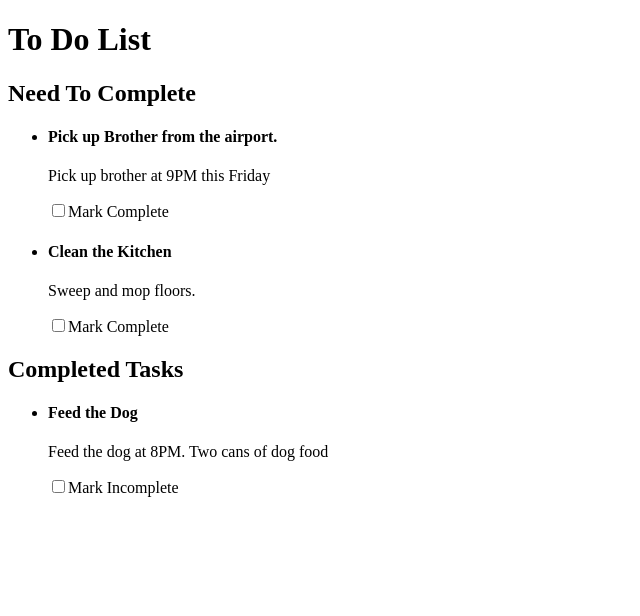
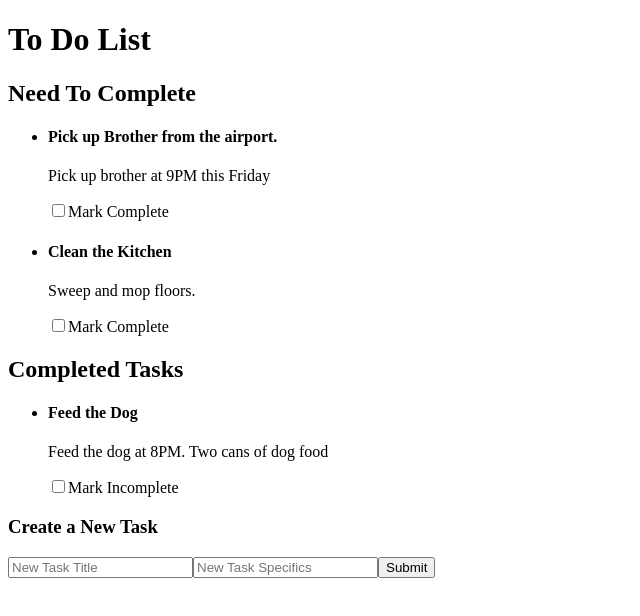
Before and after one commit to ga-wdi-exercises/todo-app-react, a React (Create React App) app: page / in a window 1280 px wide. Shown: the top 616 px of the page, without its empty margins (0-640 px from the left). Built offline with nearby package versions, Linux system fonts and the light colour scheme; the HTML template or start-up script is replaced by a standard one.

Commit message:
added create new todo functionality

```diff
--- a/src/TodoContainer.js
+++ b/src/TodoContainer.js
@@ -5,8 +5,8 @@ class TodoContainer extends Component {
   constructor(props){
     super(props)
     this.state = {
-      title: '',
-      content: '',
+      newTitle: '',
+      newContent: '',
       completion: false,
       tasks: [
             {title:  "Feed the Dog", content: "Feed the dog at 8PM. Two cans of dog food", completion: true},
@@ -16,11 +16,43 @@ class TodoContainer extends Component {
     }
   }
 
+
+  setNewTaskTitle(e){
+    this.setState({
+      newTitle: e.target.value
+    })
+  }
+
+  setNewTaskContent(e){
+    this.setState({
+      newContent: e.target.value
+    })
+  }
+
+  handleCreateSubmit(e){
+    e.preventDefault();
+    let newTask = {title: this.state.newTitle, content: this.state.newContent, completion: false}
+    let newSeeds = this.state.tasks.slice()
+      newSeeds.push(newTask)
+    this.setState({
+      tasks: newSeeds,
+      newTitle: '',
+      newContent: '',
+      completion: false
+    })
+  }
+
   render(){
+
     return(
       <div>
       <h1> To Do List </h1>
-        <TodoList tasks={this.state.tasks} />
+        <TodoList
+          tasks={this.state.tasks}
+          setNewTaskTitle={(e) => { this.setNewTaskTitle(e) }}
+          setNewTaskContent={(e) => { this.setNewTaskContent(e) }}
+          onCreateSubmit={(e) => { this.handleCreateSubmit(e) }}
+        />
       </div>
     )
   }
--- a/src/TodoList.js
+++ b/src/TodoList.js
@@ -49,6 +49,12 @@ class TodoList extends Component {
            <ul>
             {donetasks}
           </ul>
+          <h3> Create a New Task </h3>
+          <form onSubmit={(event) => {this.props.onCreateSubmit(event)}}>
+           <input type='text' placeholder="New Task Title" onChange={(event) => {this.props.setNewTaskTitle(event)}}></input>
+           <input type='text' placeholder="New Task Specifics" onChange={(event) => {this.props.setNewTaskContent(event)}}></input>
+           <input type='submit'></input>
+          </form>
       </div>
     )
   }
```
Also changed, not shown: src/TodoForm.js (added, +14 -0 lines).
